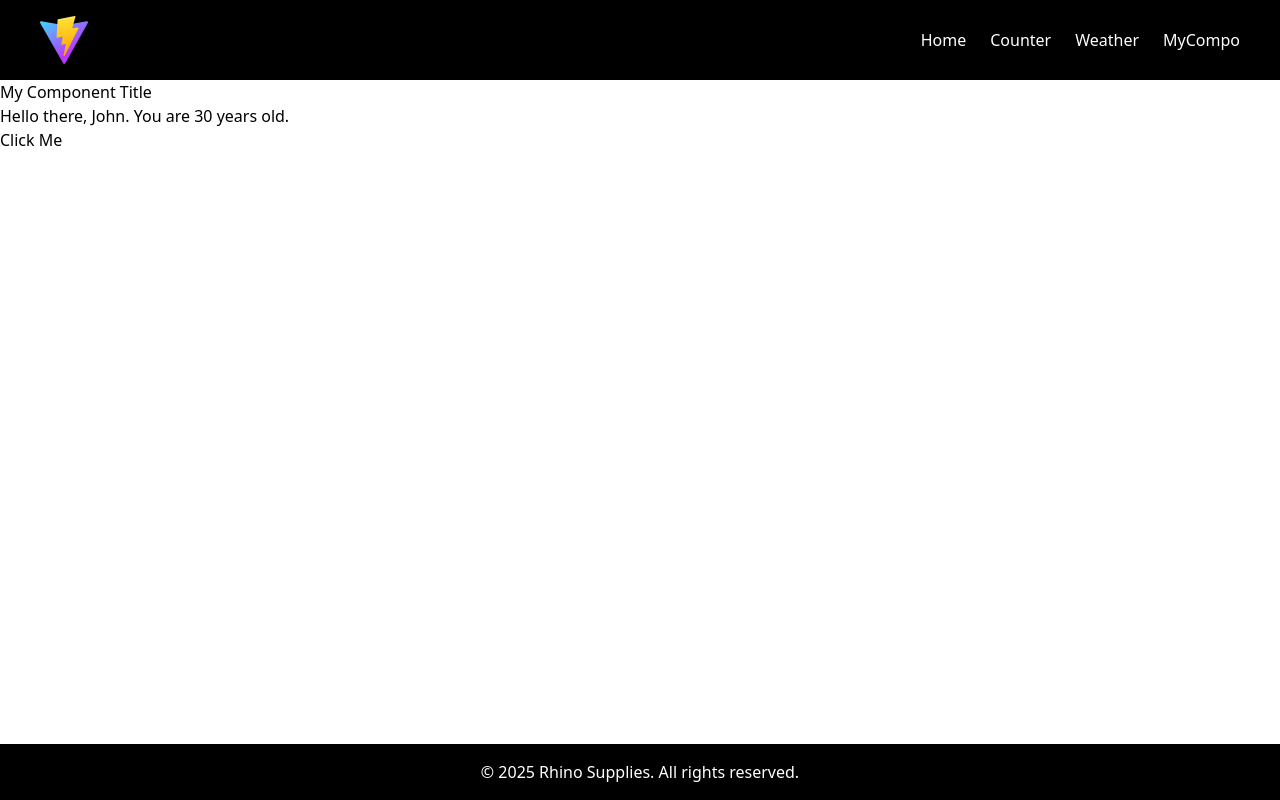
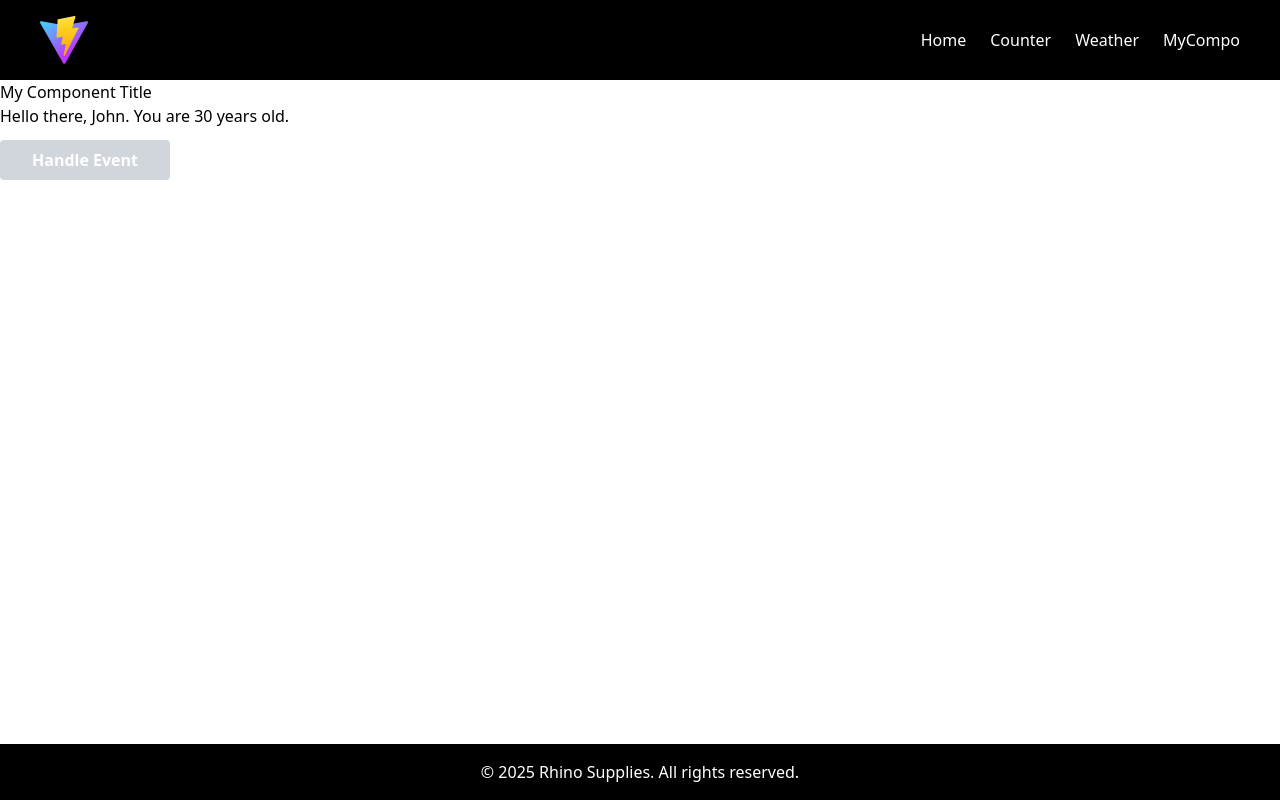
Before and after one commit to BiggerThings/asp_net_react, a React (Vite) app in the folder ClientApp/: page /mycompo in a window 1280 px wide. Built offline with nearby package versions, Linux system fonts and the light colour scheme.

Commit message:
Added basic tailwind styling to button

```diff
--- a/ClientApp/src/components/MyCompo.tsx
+++ b/ClientApp/src/components/MyCompo.tsx
@@ -7,7 +7,7 @@ function MyCompo({ name, age }: { name: string; age: number }) {
     <div>
       <h2>My Component Title</h2>
       <p>Hello there, {name}. You are {age} years old.</p>
-      <button onClick={handleClick}>Click Me</button>
+      <button className="mt-3 px-8 py-2 rounded-sm border-solid bg-gray-300 text-white font-bold cursor-pointer"  onClick={handleClick}>Handle Event</button>
     </div>
   );
 }
```
